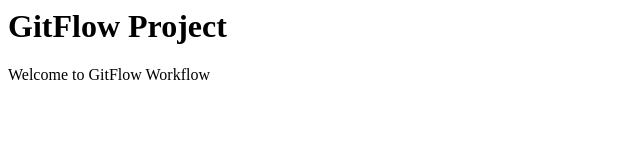
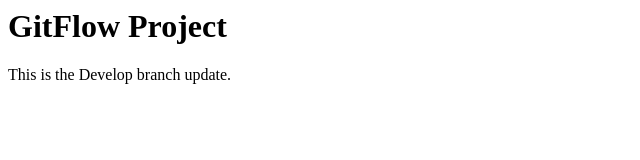
Before and after one commit to Ayush-Hub2005/GitFlowProject-, a plain HTML site: page index.html in a window 1280 px wide. Shown: the full height of the page, 0-640 px from the left. Drawn offline with Linux system fonts and the light colour scheme.

Commit message:
Updated homepage in develop

```diff
--- a/index.html
+++ b/index.html
@@ -1,2 +1,2 @@
 <h1>GitFlow Project</h1>
-<p>Welcome to GitFlow Workflow</p>
+<p>This is the Develop branch update.</p>
```
